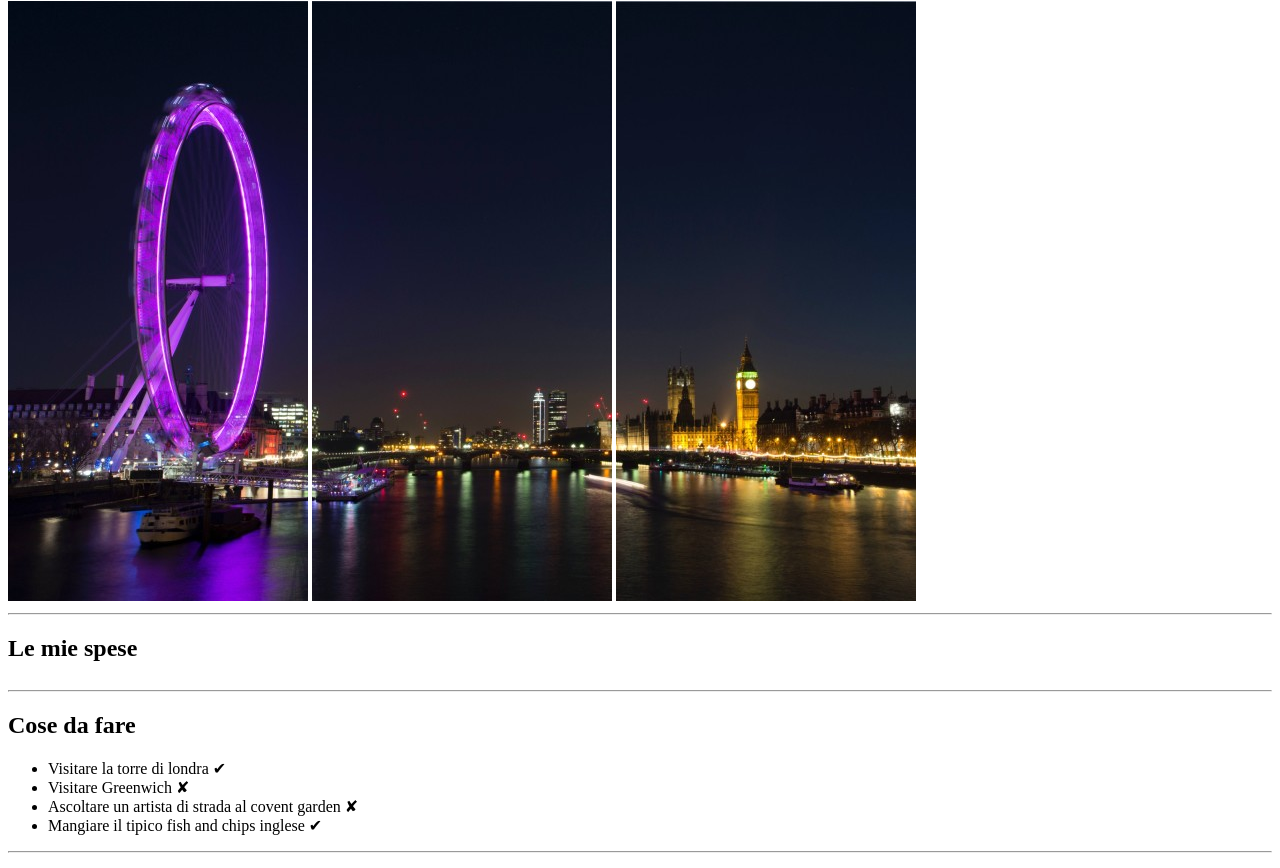
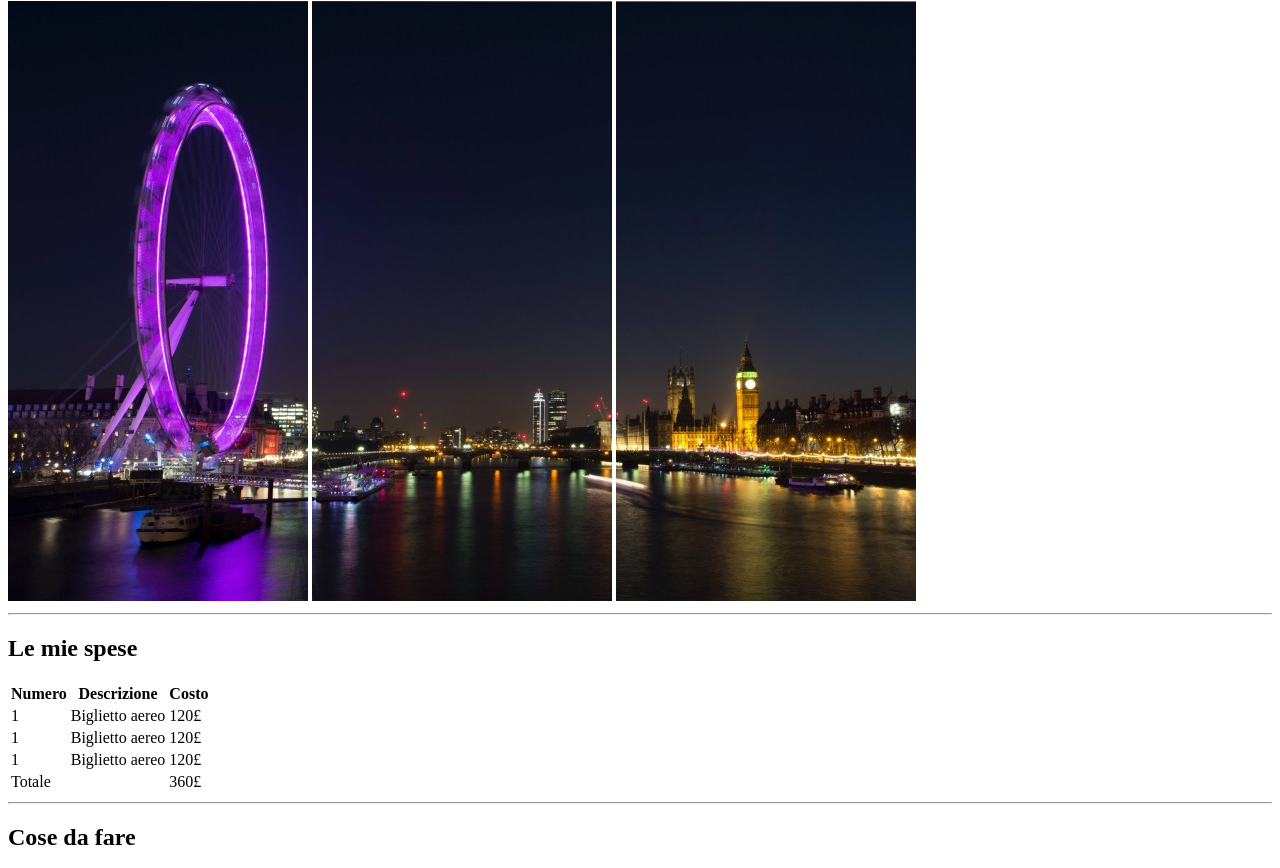
Before and after one commit to Giovanni-Cattaneo/html-london-trip, a plain HTML site: page index.html in a window 1280 px wide. Shown: the part 79-947 px from the top of the page. Drawn offline with Linux system fonts and the light colour scheme.

Commit message:
Fix table and footer

```diff
--- a/index.html
+++ b/index.html
@@ -21,6 +21,32 @@
         <section>
             <h2>Le mie spese</h2>
             <table>
+                <tr>
+                    <th>Numero</th>
+                    <th>Descrizione</th>
+                    <th>Costo</th>
+                </tr>
+                <tr>
+                    <td>1</td>
+                    <td>Biglietto aereo</td>
+                    <td>120£</td>
+                </tr>
+                <tr>
+                    <td>1</td>
+                    <td>Biglietto aereo</td>
+                    <td>120£</td>
+                </tr>
+                <tr>
+                    <td>1</td>
+                    <td>Biglietto aereo</td>
+                    <td>120£</td>
+                </tr>
+
+                <tr>
+                    <td>Totale</td>
+                    <td></td>
+                    <td>360£</td>
+                </tr>
 
             </table>
         </section>
@@ -77,7 +103,7 @@
     </Main>
 
     <Footer>
-        Made by Giovanni cattaneo
+        <em>Made by Giovanni cattaneo, all rights reserved to boolean</em>
     </Footer>
 </body>
 </html>
```
